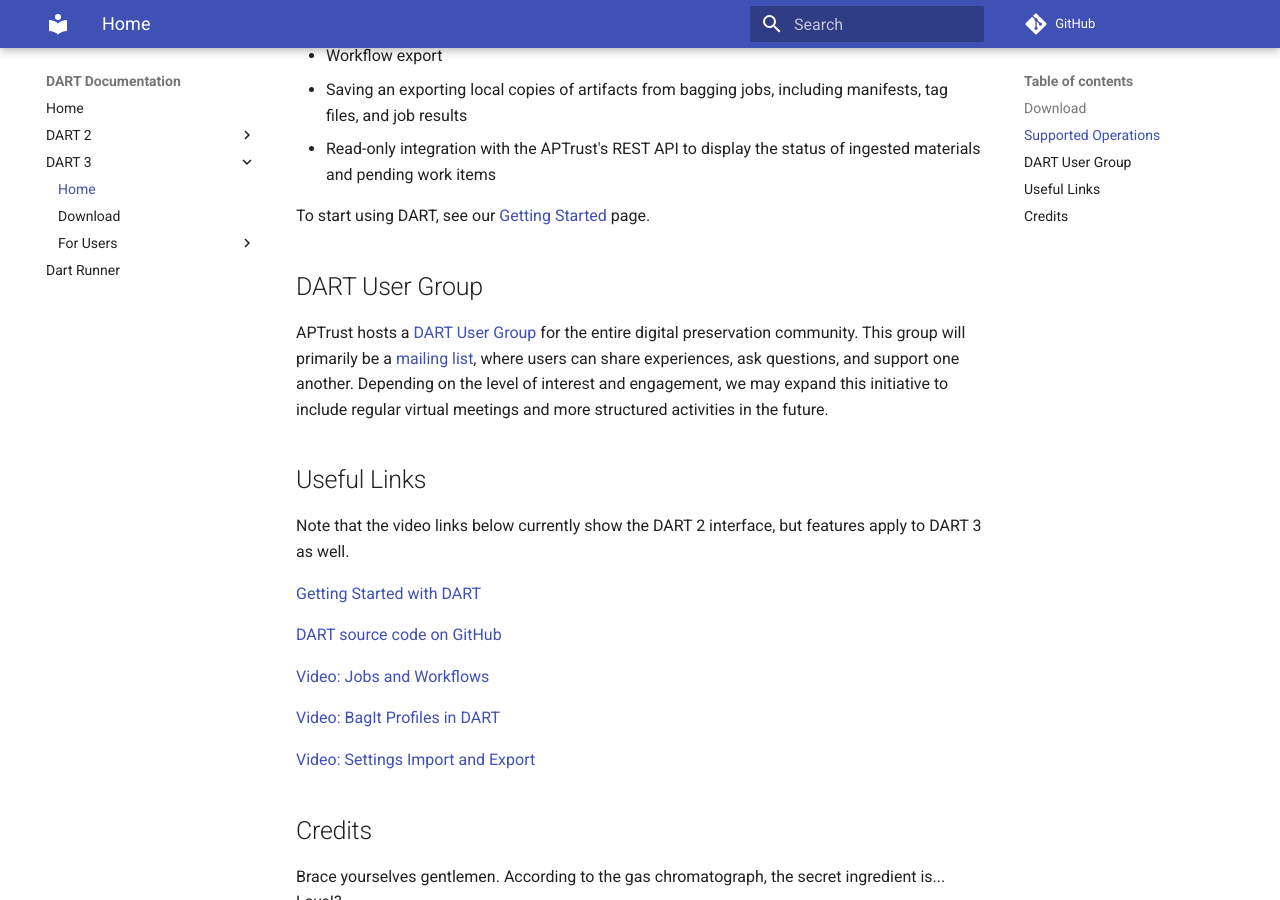
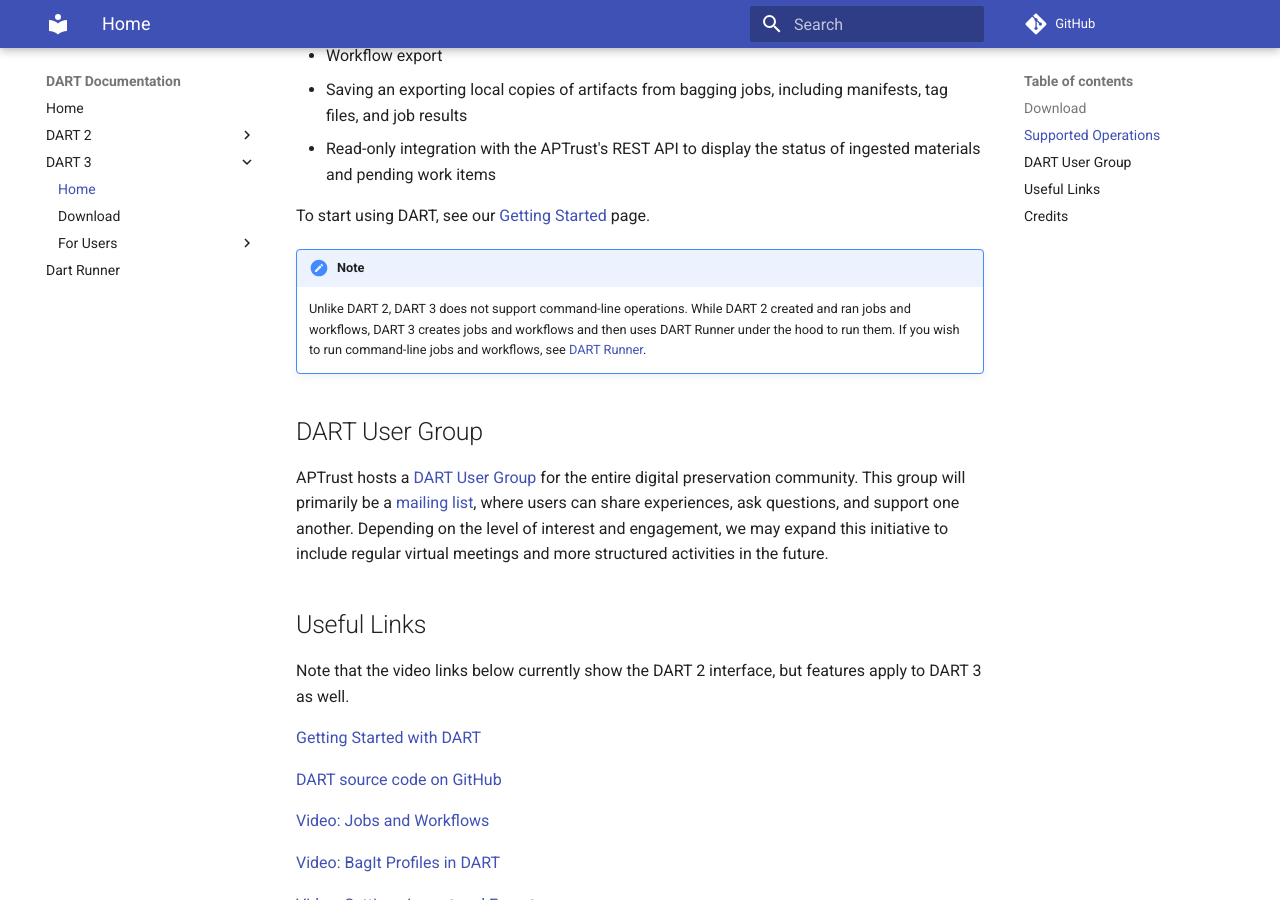
Before and after one commit to APTrust/dart-docs, an MkDocs documentation site: the page built from docs/dart3/index.md, in a window 1280 px wide and 900 px high, scrolled down 1006 px. Built offline with MkDocs 1.6.1 and Material for MkDocs 9.7.7, drawn with Linux system fonts in a browser that asks for light colours; comment, search, counter and statistics services are not loaded.

Commit message:
Added note that DART 3 does not support command-line jobs. https://trello.com/c/TKYfHDS6

```diff
--- a/docs/dart3/index.md
+++ b/docs/dart3/index.md
@@ -26,6 +26,9 @@
 
 To start using DART, see our [Getting Started](users/getting_started.md) page.
 
+!!! note
+    Unlike DART 2, DART 3 does not support command-line operations. While DART 2 created and ran jobs and workflows, DART 3 creates jobs and workflows and then uses DART Runner under the hood to run them. If you wish to run command-line jobs and workflows, see [DART Runner](../runner/index.md).
+
 ## DART User Group
 
 APTrust hosts a [DART User Group](https://aptrust.org/resources/user-groups/dart-user-group/) for the entire digital preservation community. This group will primarily be a [mailing list](https://groups.google.com/a/aptrust.org/g/dart-users), where users can share experiences, ask questions, and support one another. Depending on the level of interest and engagement, we may expand this initiative to include regular virtual meetings and more structured activities in the future.
```
